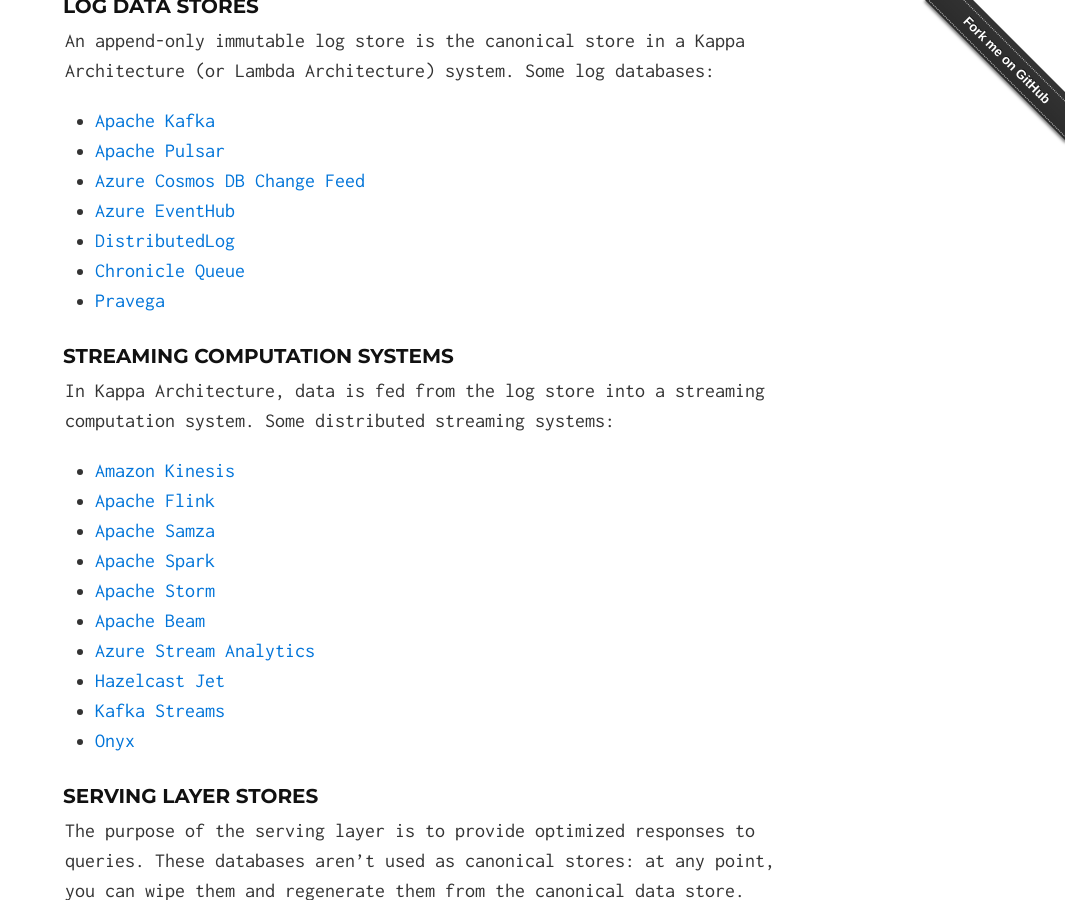
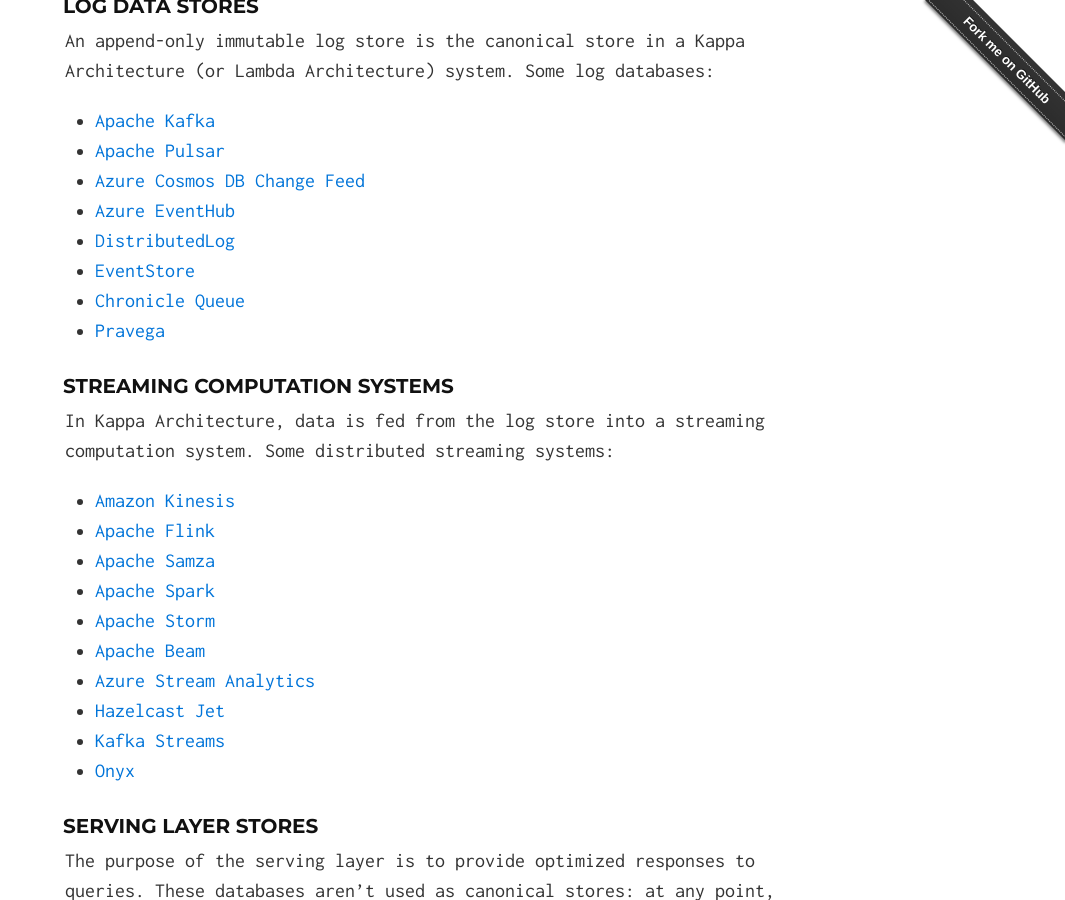
Before and after one commit to milinda/kappa-architecture.com, a Jekyll site: the page built from index.html, in a window 1280 px wide and 900 px high, scrolled down 2058 px. Shown: the whole window, without its empty margins (215-1280 px from the left). Built offline with Jekyll 4.4.1, drawn with Linux system fonts in a browser that asks for light colours.

Commit message:
Add EventStore to log data stores

```diff
--- a/_includes/index.md
+++ b/_includes/index.md
@@ -39,6 +39,7 @@ An append-only immutable log store is the canonical store in a Kappa Architectur
 * [Azure Cosmos DB Change Feed](https://docs.microsoft.com/en-us/azure/cosmos-db/change-feed)
 * [Azure EventHub](https://azure.microsoft.com/en-us/services/event-hubs/)
 * [DistributedLog](https://bookkeeper.apache.org/distributedlog/)
+* [EventStore](https://eventstore.org)
 * [Chronicle Queue](https://github.com/OpenHFT/Chronicle-Queue)
 * [Pravega](http://pravega.io/)
 
```
